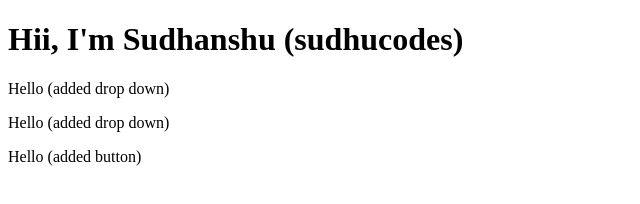
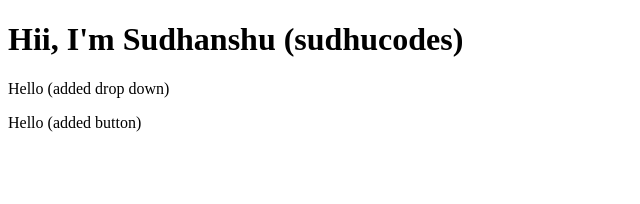
Before and after one commit to sudhucodes/git-github, a plain HTML site: page index.html in a window 1280 px wide. Shown: the whole page, without its empty margins (0-640 px from the left). Drawn offline with Linux system fonts and the light colour scheme.

Commit message:
Backdated commit

```diff
--- a/index.html
+++ b/index.html
@@ -8,7 +8,6 @@
 <body>
     <h1>Hii, I'm Sudhanshu (sudhucodes)</h1>
     <p>Hello (added drop down)</p>
-    <p>Hello (added drop down)</p>
     <p>Hello (added button)</p>
 </body>
 </html>
```
